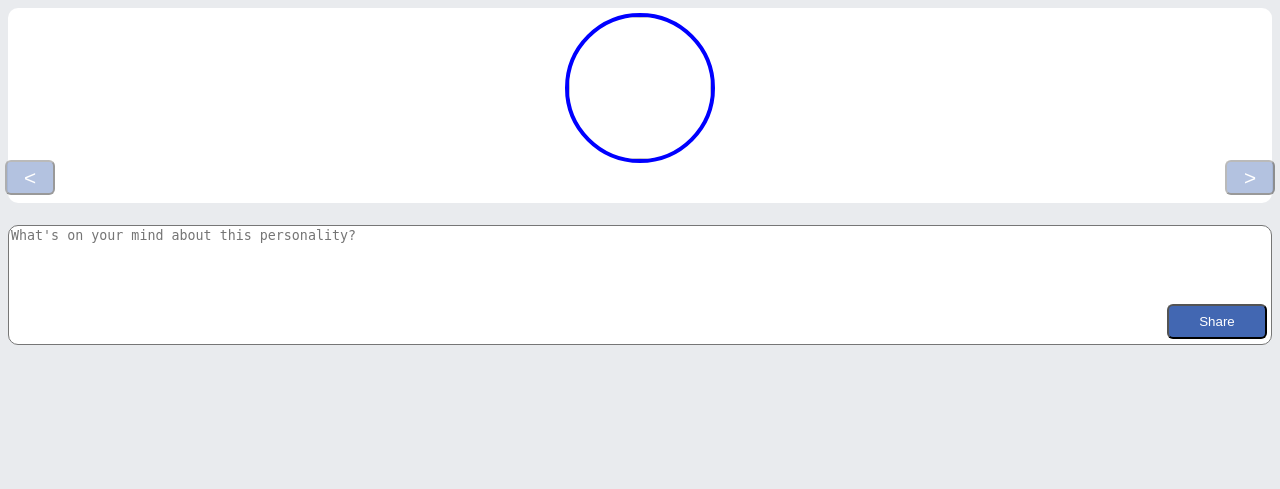
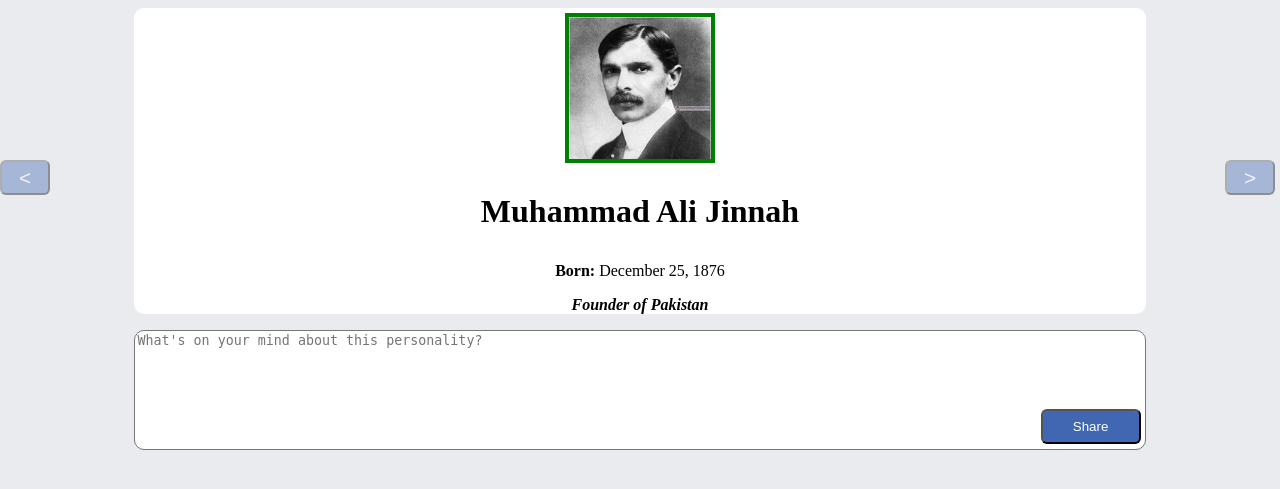
Before and after one commit to zuraizBabar/wad, a PHP site: page / in a window 1280 px wide. Shown: the top 489 px of the page. Run offline with PHP 8.4, Linux system fonts and the light colour scheme.

Commit message:
Midterm Exam Solution

```diff
--- a/midterm/css/style.css
+++ b/midterm/css/style.css
@@ -82,9 +82,37 @@ body {
     font-size: 1.3em;
 }
 
+.nav-btn:hover {
+    opacity: 1;
+}
+
 #next-btn {
     right: 5px;
- }
+}
 #pre-btn {
-    left: 5px;
- }
+    left: 0;
+}
+
+@media (min-width: 500px) {
+    #dp {
+        border-radius: 10px;
+        border: 4px solid red;
+    }
+    .comment {
+        width: 50%;
+    }
+}
+
+@media (min-width: 800px) {
+    #dp {
+        border-radius: 0;
+        border: 4px solid green;
+    }
+    .wrapper {
+        width: 80%;
+        margin: auto;
+    }
+    .comment {
+        width: 33.33%;
+    }
+}
--- a/midterm/index.html
+++ b/midterm/index.html
@@ -3,6 +3,7 @@
 <head>
     <meta charset="UTF-8">
     <title>Profile Book</title>
+    <meta name="viewport" content="width=device-width, initial-scale=1.0">
     <link rel="stylesheet" href="css/style.css">
 </head>
 <body>
@@ -18,12 +19,12 @@
     <div class="content">
         <div class="comment-header align-center">
             <textarea id="comment-area" placeholder="What's on your mind about this personality?"></textarea>
-            <button id="share-btn">Share</button>
+            <button id="share-btn" onclick="postComment()">Share</button>
         </div>
         <span id="comment-msg"></span>
         <div id="comment-list"></div>
-        <button id="next-btn" class="nav-btn">&gt;</button>
-        <button id="pre-btn" class="nav-btn">&lt;</button>
+        <button id="next-btn" class="nav-btn" onclick="switchProfile(1)">&gt;</button>
+        <button id="pre-btn" class="nav-btn" onclick="switchProfile(-1)">&lt;</button>
     </div>
 </div>
 <script src="js/main.js"></script>
--- a/midterm/js/main.js
+++ b/midterm/js/main.js
@@ -0,0 +1,53 @@
+var profiles = [
+    {
+        name: "Muhammad Ali Jinnah",
+        dob: "December 25, 1876",
+        position: "Founder of Pakistan",
+        dp: "images/muhammad_ali.jpg",
+        comments : []
+    },
+    {
+        name: "Imran Khan",
+        dob: "October 5, 1952",
+        position: "Prime Minister of Pakistan",
+        dp: "images/imran_khan.jpg",
+        comments : []
+    }
+];
+var currentProfile = 0;
+displayProfile(currentProfile);
+function postComment() {
+    var comment = document.getElementById("comment-area");
+    if(comment.value.trim().length>0) {
+        document.getElementById("comment-msg").innerHTML = "";
+        this.profiles[currentProfile].comments.push(comment.value);
+        comment.value = "";
+        displayProfile(currentProfile);
+    }
+    else {
+        document.getElementById("comment-msg").innerHTML = "Enter a valid comment"
+        document.getElementById("comment-msg").style.color = "red";
+    }
+}
+function displayProfile(n) {
+    if(n >= profiles.length)
+        currentProfile = 0;
+    if(n < 0)
+        currentProfile = profiles.length-1;
+    document.getElementById('dp').src = profiles[currentProfile].dp;
+    document.getElementById('name').innerText = profiles[currentProfile].name;
+    document.getElementById('dob').innerHTML = '<b>Born: </b>'+profiles[currentProfile].dob;
+    document.getElementById('position').innerHTML = '<b><i>'+profiles[currentProfile].position+'</b></i>';
+    var commentList = document.getElementById('comment-list');
+    commentList.innerHTML = "";
+    for(var i=profiles[currentProfile].comments.length-1;i>=0;i--) {
+        var div = document.createElement('div');
+        div.classList.add("comment");
+        div.innerHTML = profiles[currentProfile].comments[i];
+        commentList.appendChild(div);
+    }
+}
+function switchProfile(n) {
+    currentProfile += n;
+    displayProfile(currentProfile);
+}
```
